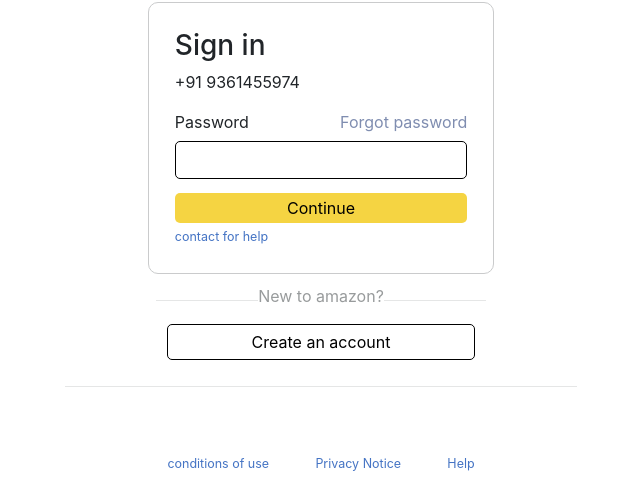
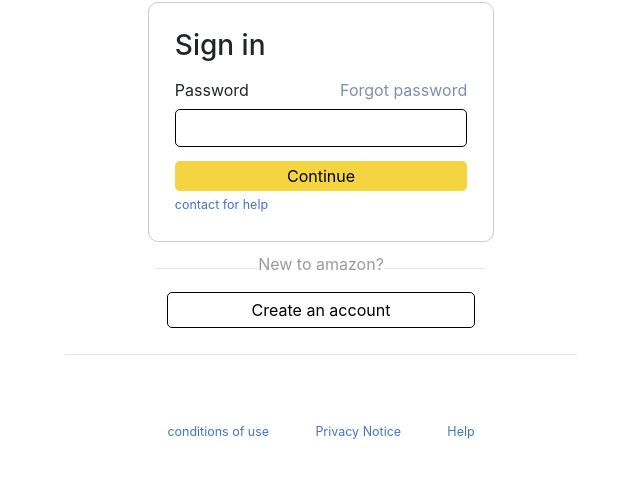
Before and after one commit to majestymewtwo/react-from-json, a React (Create React App) app: page /otp in a window 1280 px wide. Shown: the part 200-680 px from the top of the page, without its empty margins (319-959 px from the left). Built offline with nearby package versions, Linux system fonts and the light colour scheme.

Commit message:
usestate

```diff
--- a/src/App.js
+++ b/src/App.js
@@ -1,31 +1,28 @@
 // import axios from "axios";
-// import { createElement, useEffect, useState } from "react";
+import {  useState } from "react";
+
 import { BrowserRouter, Route, Routes } from "react-router-dom";
 import Home from "./Pages/Home";
 import Product from "./Pages/Product";
 import Layout from "./Pages/Layout";
 
+import {MyContext} from "./context/inputCopy"
 function App() {
-  // const [data, setData] = useState(null);
-  // useEffect(() => fetch(), []);
-  // const fetch = () => {
-  //   axios
-  //     .get(`http://localhost:3000/component`)
-  //     .then((response) => setData(response.data));
-  // };
-  // function Greeting({ name }) {
-  //   return createElement(name.tag, { className: "greeting" }, name.content);
-  // }
+  const [inputValue,setInputValue]=useState(' ');
 
   return (
+    <MyContext.Provider value={{val:[inputValue,setInputValue]}}>
     <BrowserRouter>
       <Routes>
         <Route path="/" element={<Layout/>}>
           <Route index element={<Home/>} />
           <Route path="otp" element={<Product />} />
+
         </Route>
       </Routes>
     </BrowserRouter>
+    </MyContext.Provider>
+
   );
 }
 
--- a/src/Pages/Home.js
+++ b/src/Pages/Home.js
@@ -3,9 +3,10 @@ import DynamicComponent from "../components/DynamicComponent";
 
 export default function Home() {
   const pageKey = 'page1';
+
   return (
     <div>
-      <DynamicComponent config={data} pageKey={pageKey}/>
+      <DynamicComponent config={data} pageKey={pageKey}  />
     </div>
   );
 }
--- a/src/Pages/Product.js
+++ b/src/Pages/Product.js
@@ -1,11 +1,12 @@
 import data from '../json/configuredata.json'
 import DynamicComponent from "../components/DynamicComponent";
 
-export default function Home() {
+export default function Product() {
   const pageKey = 'page2';
+
   return (
     <div>
-      <DynamicComponent config={data} pageKey={pageKey}/>
+      <DynamicComponent config={data} pageKey={pageKey}  />
     </div>
   );
 }
--- a/src/components/DynamicComponent.js
+++ b/src/components/DynamicComponent.js
@@ -1,6 +1,8 @@
-import React from "react";
+import React,{useState,useContext} from "react";
 import "../css/configurecss.css";
 import amazonlogo from "../assets/amazonlogo.png"
+import {MyContext} from "../context/inputCopy"
+
 import { Link } from "react-router-dom";
 
 const onclick1 = {
@@ -13,12 +15,31 @@ const onclick1 = {
 };
 
 const DynamicComponent = ({ config, pageKey }) => {
+  const {val}=useContext(MyContext);
+  const [inputValue,setInputValue]=val;
+  const [inputValue1,setInputValue1]=useState(' ');
+  const inp={
+    inputValue,
+    inputValue1
+  }
+  const setVal={
+    handleChange:(event)=>{
+  setInputValue(event.target.value);
+    },
+    handleChange1:(event)=>{
+      setInputValue1(event.target.value);
+        },
+
+  };
   const renderComponent = (component) => {
     const {
       tag,
       content,
       props,
       children,
+     contentcopy,
+      value,
+      onChange,
       onClick,
       pageKey: componentPageKey,
     } = component;
@@ -27,17 +48,27 @@ const DynamicComponent = ({ config, pageKey }) => {
     if (componentPageKey && componentPageKey !== pageKey) {
       return null;
     }
-    if (ComponentTag == "img" || ComponentTag == "input"||ComponentTag=='hr') {
-      return <ComponentTag {...props} onClick={onclick1[onClick]} />;
-    }
 
+if(ComponentTag=="input"||ComponentTag == "img" || ComponentTag=='hr'){
+  return <ComponentTag {...props}  value={inp[value]} onChange={setVal[onChange]}  onClick={onclick1[onClick]} />;
+}
     if(ComponentTag =="Link"){
       return <Link {...props}>{content}</Link>
     }
 
+if(contentcopy){
+  return (
+    <ComponentTag {...props} onClick={onclick1[onClick]}>
+      {inputValue}
+
+      {children && children.map(renderComponent)}
+    </ComponentTag>
+  );
+}
     return (
       <ComponentTag {...props} onClick={onclick1[onClick]}>
         {content}
+
         {children && children.map(renderComponent)}
       </ComponentTag>
     );
--- /dev/null
+++ b/src/context/inputCopy.js
@@ -0,0 +1,3 @@
+import React,{createContext} from 'react';
+
+export const MyContext = createContext({});
--- a/src/json/configuredata.json
+++ b/src/json/configuredata.json
@@ -50,7 +50,7 @@
                 },
                 "pageKey": "page1"
               },
-              { "tag": "p", "content": "+91 9361455974", "pageKey": "page2" },
+              { "tag": "p", "contentcopy": "inputValue", "pageKey": "page2" },
               {
                 "tag": "div",
                 "children": [
@@ -82,7 +82,9 @@
                 },
                 "children": [
                  {
-                    "tag": "input",
+                  "tag":"input",
+                  "value":"inputValue",
+                  "onChange":"handleChange",
                   "props": {
                     "type": "text",
                     "id": "phno",
@@ -92,7 +94,24 @@
                       "border-radius": 5,
                       "border": "1px solid black"
                     }
+                 },
+                 "pageKey":"page1"
+                },
+                {
+                  "tag":"input",
+                  "value":"inputValue1",
+                  "onChange":"handleChange1",
+                  "props": {
+                    "type": "text",
+                    "id": "phno",
+                    "style": {
+                      "width": "100%",
+                      "padding": "2%",
+                      "border-radius": 5,
+                      "border": "1px solid black"
                     }
+                 },
+                 "pageKey":"page2"
                 }
                 ]
               },
@@ -277,5 +296,7 @@
         ]
       }
     ]
+
   }
+
 ]
```
Lines whose indentation alone changed are shown as unchanged.
